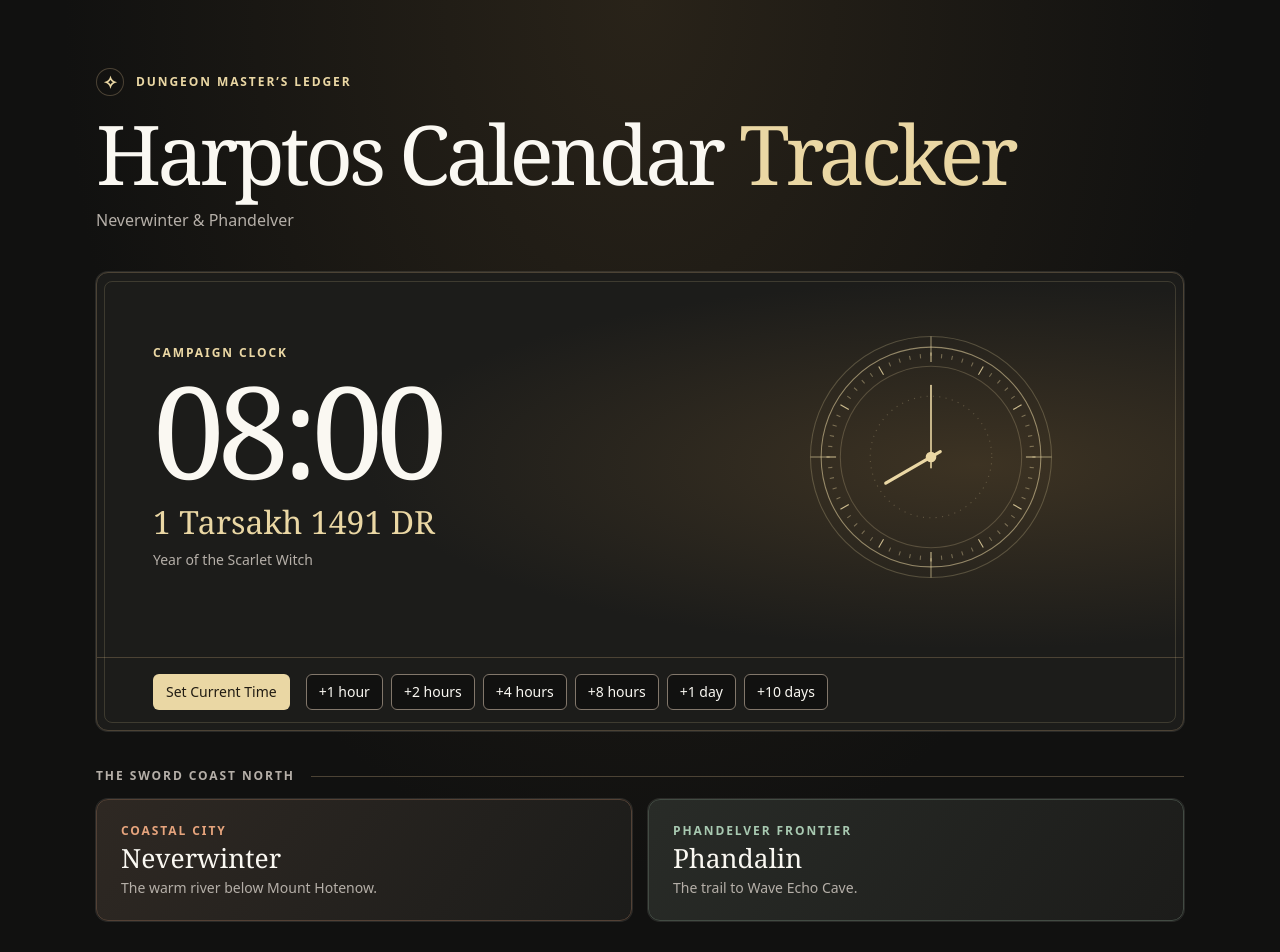
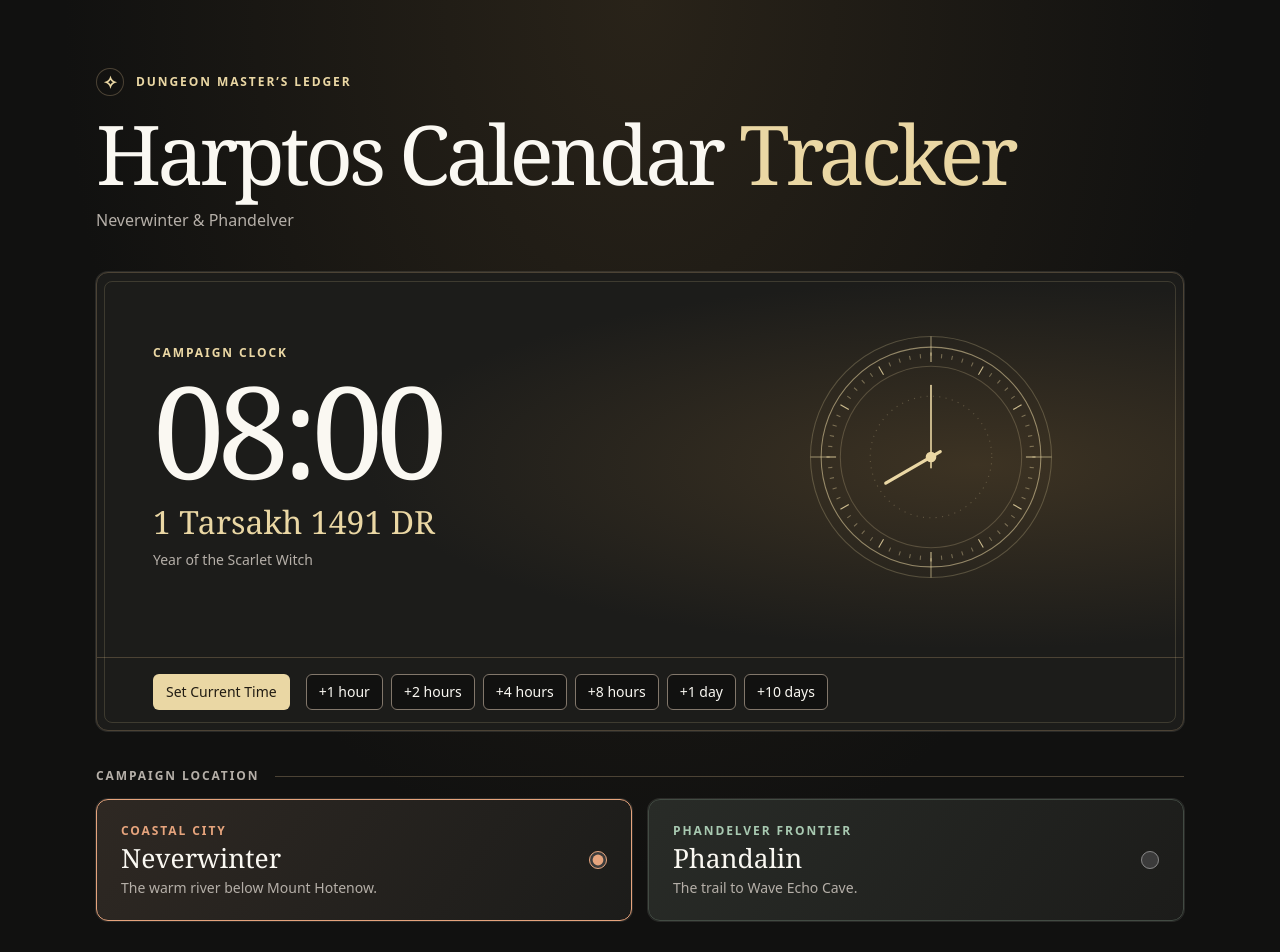
Before and after one commit to starbornone/harptos-calendar-tracker, a React (Vite) app: page / in a window 1280 px wide. Shown: the top 952 px of the page. Built offline with nearby package versions, Linux system fonts and the light colour scheme.

Commit message:
feat: persist the campaign location selector

```diff
--- a/roadmap/completed.json
+++ b/roadmap/completed.json
@@ -1,7 +1,7 @@
 {
   "schema": "name -roadmap/v1",
   "file": "completed",
-  "updatedAt": "2026-11-09T11:40:43+11:00",
+  "updatedAt": "2026-11-09T11:47:05+11:00",
   "project": {
     "key": "harptos-calendar-tracker",
     "title": "Harptos Calendar Tracker",
@@ -49,6 +49,13 @@
       "group": "Campaign clock",
       "notes": "Save one campaign in the current browser. Restore the last valid date and time after closing and reopening the tracker. Use the campaign start defaults when no prior save is available.",
       "completedAt": "2026-11-09T11:40:43+11:00"
+    },
+    {
+      "id": "select-campaign-location",
+      "title": "Switch between Neverwinter and Phandalin",
+      "group": "Daylight and time markers",
+      "notes": "Use Neverwinter as the proposed initial location. Keep the current clock when switching locations and restore the selected location on reload.",
+      "completedAt": "2026-11-09T11:47:05+11:00"
     }
   ]
 }
--- a/roadmap/roadmap.json
+++ b/roadmap/roadmap.json
@@ -1,7 +1,7 @@
 {
   "schema": "name -roadmap/v1",
   "file": "roadmap",
-  "updatedAt": "2026-11-09T11:40:43+11:00",
+  "updatedAt": "2026-11-09T11:47:05+11:00",
   "project": {
     "key": "harptos-calendar-tracker",
     "title": "Harptos Calendar Tracker",
@@ -9,12 +9,6 @@
     "summary": "A Dungeon Master’s tracker for Harptos campaign time, daylight, and hourly weather in Neverwinter and Phandalin."
   },
   "items": [
-    {
-      "id": "select-campaign-location",
-      "title": "Switch between Neverwinter and Phandalin",
-      "group": "Daylight and time markers",
-      "notes": "Use Neverwinter as the proposed initial location. Keep the current clock when switching locations and restore the selected location on reload."
-    },
     {
       "id": "estimate-seasonal-daylight",
       "title": "Show seasonal sunrise and sunset",
--- a/src/App.tsx
+++ b/src/App.tsx
@@ -6,8 +6,10 @@ import { CAMPAIGN_START, advanceHours, formatHarptosDate, formatHarptosTime, fro
 
 const locations = [
   { id: "neverwinter", name: "Neverwinter", region: "Coastal city", detail: "The warm river below Mount Hotenow." },
-  { id: "phandelver", name: "Phandalin", region: "Phandelver frontier", detail: "The trail to Wave Echo Cave." },
+  { id: "phandalin", name: "Phandalin", region: "Phandelver frontier", detail: "The trail to Wave Echo Cave." },
 ] as const;
+
+type LocationId = (typeof locations)[number]["id"];
 
 const dialTicks = Array.from({ length: 60 }, (_, minute) => minute);
 
@@ -21,6 +23,7 @@ const advances = [
 ];
 
 const clockStorageKey = "harptos-calendar-tracker:clock:v1";
+const locationStorageKey = "harptos-calendar-tracker:location:v1";
 
 function loadClock() {
   try {
@@ -30,6 +33,17 @@ function loadClock() {
     return { dateTime: fromElapsedMinutes(Number(saved)), notice: "" };
   } catch {
     return { dateTime: CAMPAIGN_START, notice: "Could not restore the saved clock. Showing the campaign start." };
+  }
+}
+
+function loadLocation() {
+  const fallback = locations[0];
+  try {
+    const saved = localStorage.getItem(locationStorageKey);
+    const location = locations.find(({ id }) => id === saved) ?? fallback;
+    return { id: location.id, notice: "" };
+  } catch {
+    return { id: fallback.id, notice: `Could not restore the saved location. Showing ${fallback.name}.` };
   }
 }
 
@@ -60,6 +74,7 @@ function ClockDial({ hour, minute }: { hour: number; minute: number }) {
 
 export function App() {
   const [{ dateTime, notice }, setClock] = useState(loadClock);
+  const [{ id: locationId, notice: locationNotice }, setLocation] = useState(loadLocation);
   const { date, hour, minute } = dateTime;
   const time = formatHarptosTime(dateTime);
 
@@ -81,6 +96,16 @@ export function App() {
       if (!(error instanceof RangeError)) throw error;
       setClock((current) => ({ ...current, notice: error.message }));
     }
+  }
+
+  function selectLocation(id: LocationId) {
+    let notice = "";
+    try {
+      localStorage.setItem(locationStorageKey, id);
+    } catch {
+      notice = "Location updated for this tab. Your browser could not save it for reload.";
+    }
+    setLocation({ id, notice });
   }
 
   return (
@@ -118,20 +143,35 @@ export function App() {
         </Card>
       </section>
 
-      <section className="campaign-setting" aria-labelledby="setting-heading">
-        <h2 className="eyebrow setting-heading" id="setting-heading">The Sword Coast North</h2>
+      <fieldset className="campaign-setting">
+        <legend className="eyebrow setting-heading">Campaign location</legend>
         <div className="location-grid">
           {locations.map((location) => (
             <Card key={location.id} className="location-panel py-0" data-location={location.id}>
-              <CardContent className="location-content">
-                <p className="eyebrow location-region">{location.region}</p>
-                <h3>{location.name}</h3>
-                <p className="location-detail">{location.detail}</p>
+              <CardContent className="grow p-0">
+                <label className="location-content">
+                  <span className="location-copy">
+                    <span className="eyebrow location-region">{location.region}</span>
+                    <span className="location-name" id={`${location.id}-name`}>{location.name}</span>
+                    <span className="location-detail" id={`${location.id}-detail`}>{location.detail}</span>
+                  </span>
+                  <input
+                    className="location-radio"
+                    type="radio"
+                    name="campaign-location"
+                    value={location.id}
+                    aria-labelledby={`${location.id}-name`}
+                    aria-describedby={`${location.id}-detail`}
+                    checked={locationId === location.id}
+                    onChange={() => selectLocation(location.id)}
+                  />
+                </label>
               </CardContent>
             </Card>
           ))}
         </div>
-      </section>
+        {locationNotice ? <p className="location-notice" role="status">{locationNotice}</p> : null}
+      </fieldset>
     </main>
   );
 }
--- a/src/index.css
+++ b/src/index.css
@@ -190,7 +190,8 @@
   gap: 0.75rem 1rem;
 }
 
-.clock-notice {
+.clock-notice,
+.location-notice {
   margin-top: 0.75rem;
   color: var(--muted-foreground);
 }
@@ -264,6 +265,7 @@
 }
 
 .campaign-setting {
+  min-width: 0;
   margin-top: 2.25rem;
 }
 
@@ -271,6 +273,7 @@
   display: flex;
   align-items: center;
   gap: 1rem;
+  width: 100%;
   margin-bottom: 0.85rem;
   color: var(--muted-foreground);
 }
@@ -292,7 +295,7 @@
   --location-accent: var(--neverwinter);
 }
 
-.location-panel[data-location="phandelver"] {
+.location-panel[data-location="phandalin"] {
   --location-accent: var(--phandelver);
 }
 
@@ -301,15 +304,41 @@
   background: linear-gradient(125deg, color-mix(in srgb, var(--location-accent) 9%, var(--card)), var(--card));
 }
 
+.location-panel:has(.location-radio:checked) {
+  border-color: var(--location-accent);
+}
+
+.location-panel:has(.location-radio:focus-visible) {
+  outline: 2px solid var(--location-accent);
+  outline-offset: 3px;
+}
+
 .location-content {
+  display: grid;
+  grid-template-columns: minmax(0, 1fr) auto;
+  align-items: center;
+  gap: 0.75rem;
+  height: 100%;
   padding: 1.35rem 1.5rem;
+  cursor: pointer;
+}
+
+.location-copy span {
+  display: block;
+}
+
+.location-radio {
+  width: 1.125rem;
+  height: 1.125rem;
+  accent-color: var(--location-accent);
+  cursor: pointer;
 }
 
 .location-region {
   color: var(--location-accent);
 }
 
-.location-content h3 {
+.location-name {
   margin-block: 0.25rem;
   font-family: var(--font-ledger);
   font-size: 1.65rem;
```
Also changed, not shown: 6 other files (tests, documents, lock files or other folders).
